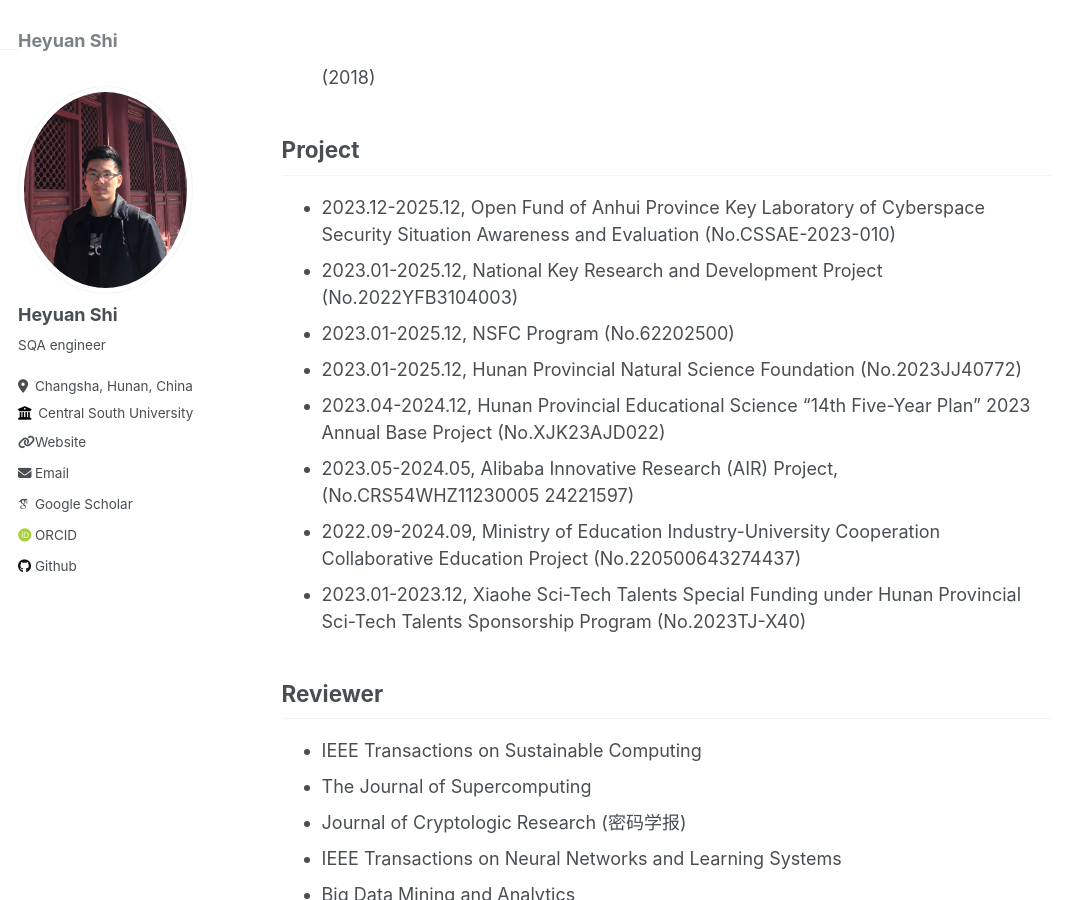
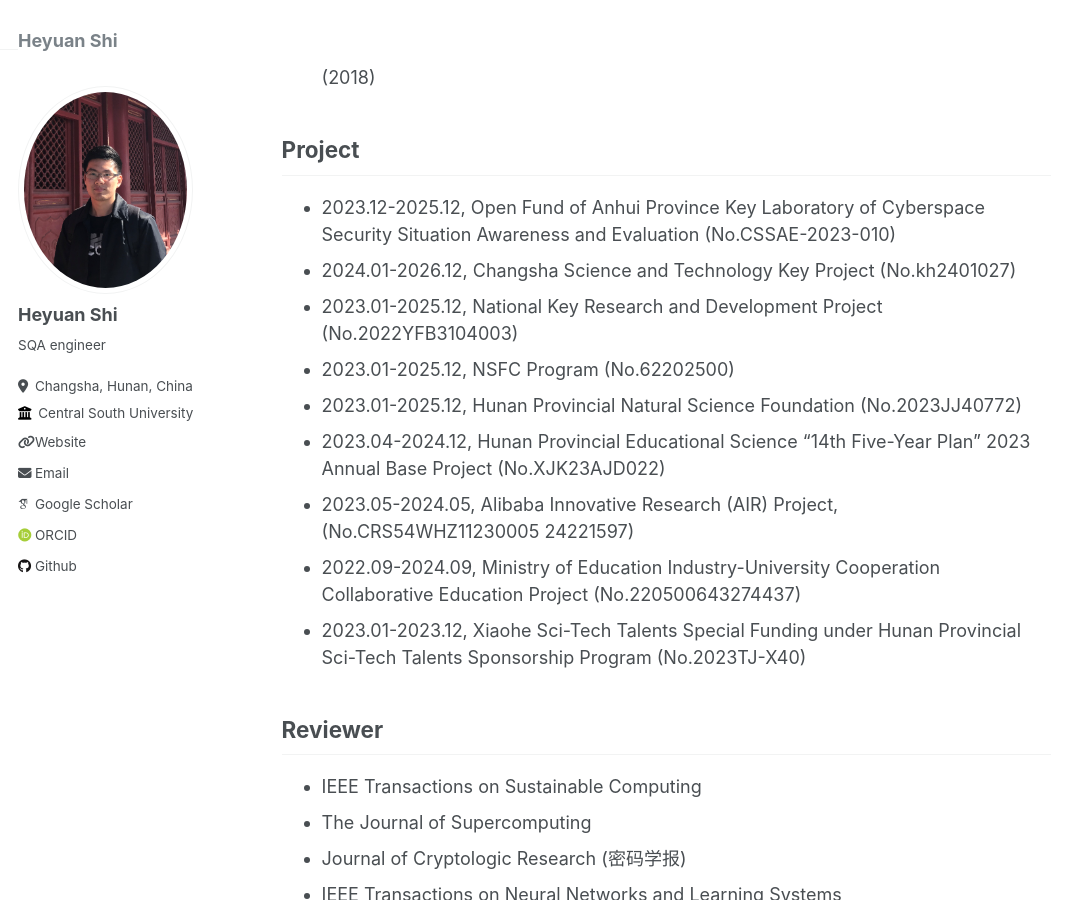
Before and after one commit to shiheyuan/shiheyuan.github.io, a Jekyll site: the page built from _pages/about.md, in a window 1280 px wide and 900 px high, scrolled down 1939 px. Shown: the whole window, without its empty margins (0-1075 px from the left). Built offline with Jekyll 4.4.1, drawn with Linux system fonts in a browser that asks for light colours; some web fonts are replaced.

Commit message:
Update about.md

```diff
--- a/_pages/about.md
+++ b/_pages/about.md
@@ -33,6 +33,7 @@ Heyuan Shi received the B.S. degree in School of Information Science and Enginee
 
 ## Project
 - 2023.12-2025.12, Open Fund of Anhui Province Key Laboratory of Cyberspace Security Situation Awareness and Evaluation (No.CSSAE-2023-010)
+- 2024.01-2026.12, Changsha Science and Technology Key Project (No.kh2401027)
 - 2023.01-2025.12, National Key Research and Development Project (No.2022YFB3104003)
 - 2023.01-2025.12, NSFC Program (No.62202500)
 - 2023.01-2025.12, Hunan Provincial Natural Science Foundation (No.2023JJ40772)
```
